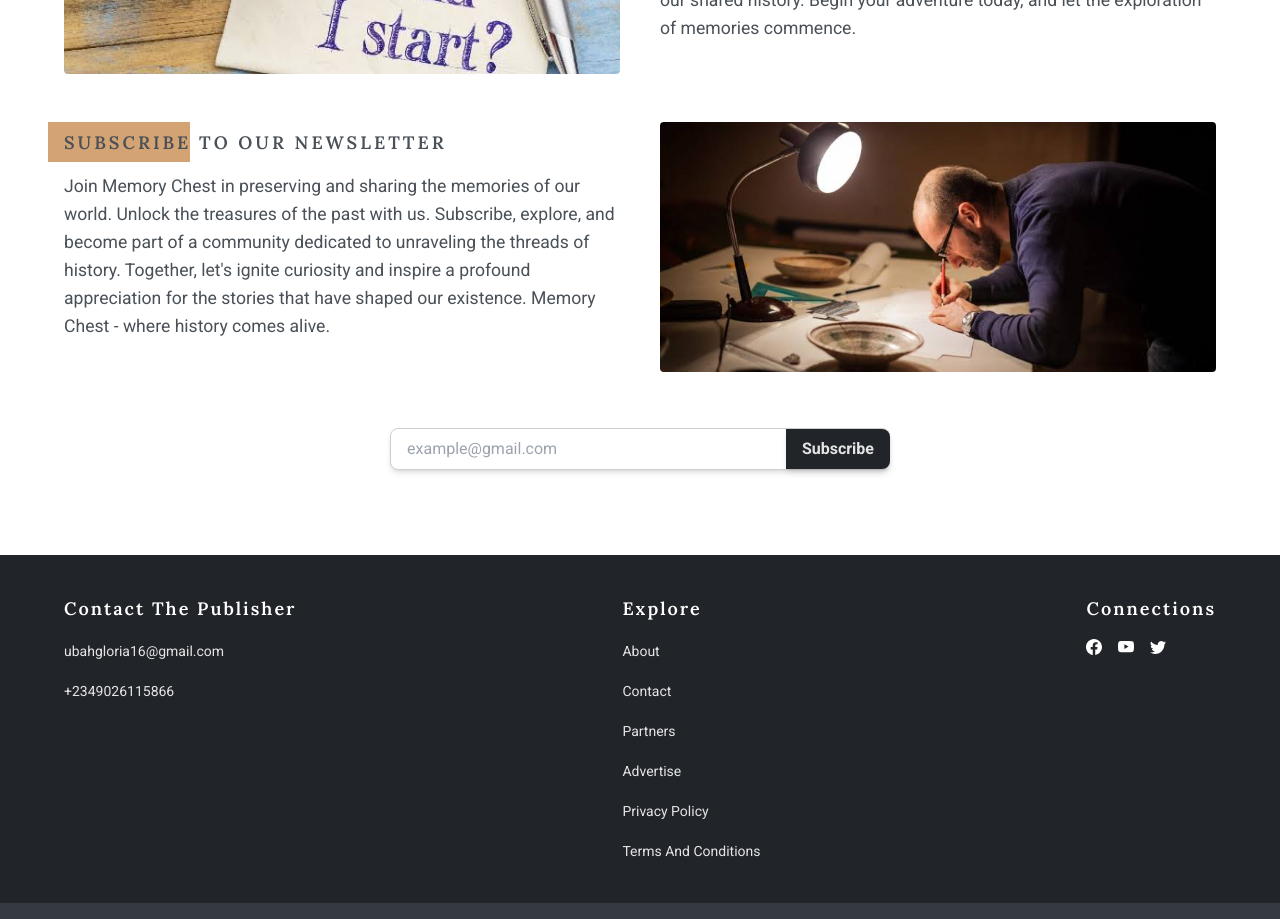
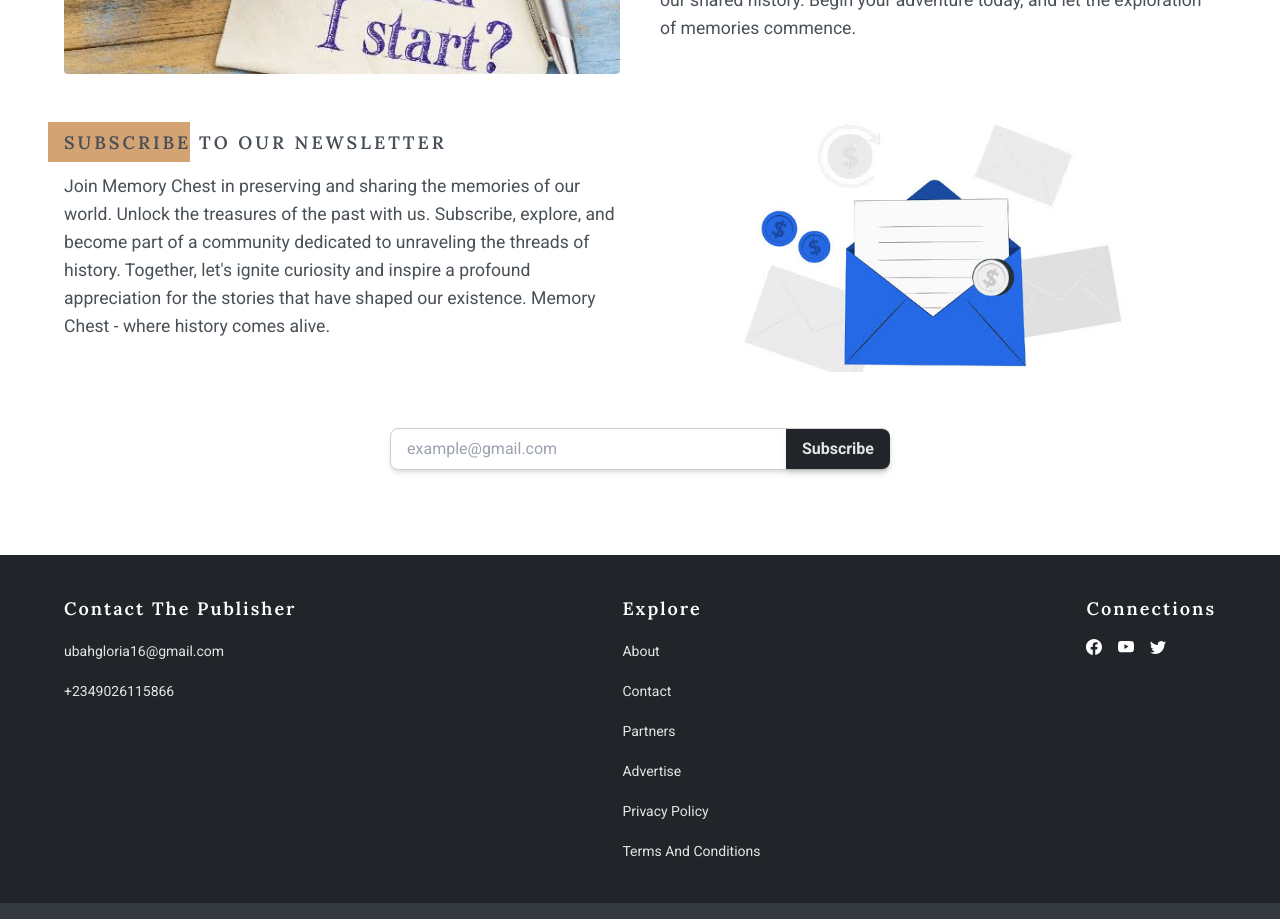
Before and after one commit to daisy28/memorychest, a Next.js app: page /about in a window 1280 px wide. Shown: the part 1320-2239 px from the top of the page. Built offline with nearby package versions, Linux system fonts and the light colour scheme.

Commit message:
Minor fix

```diff
--- a/app/about/page.tsx
+++ b/app/about/page.tsx
@@ -104,7 +104,7 @@ const About = () => {
           </div>
           <div className={`md:w-[50%]`}>
             <Image
-              src="/images (2).jpeg"
+              src="/images (8).jpeg"
               alt="Subscribe to newsletter image"
               className={`w-full h-[250px] object-cover relative z-[5] rounded-[4px]`}
               width={200}
```
